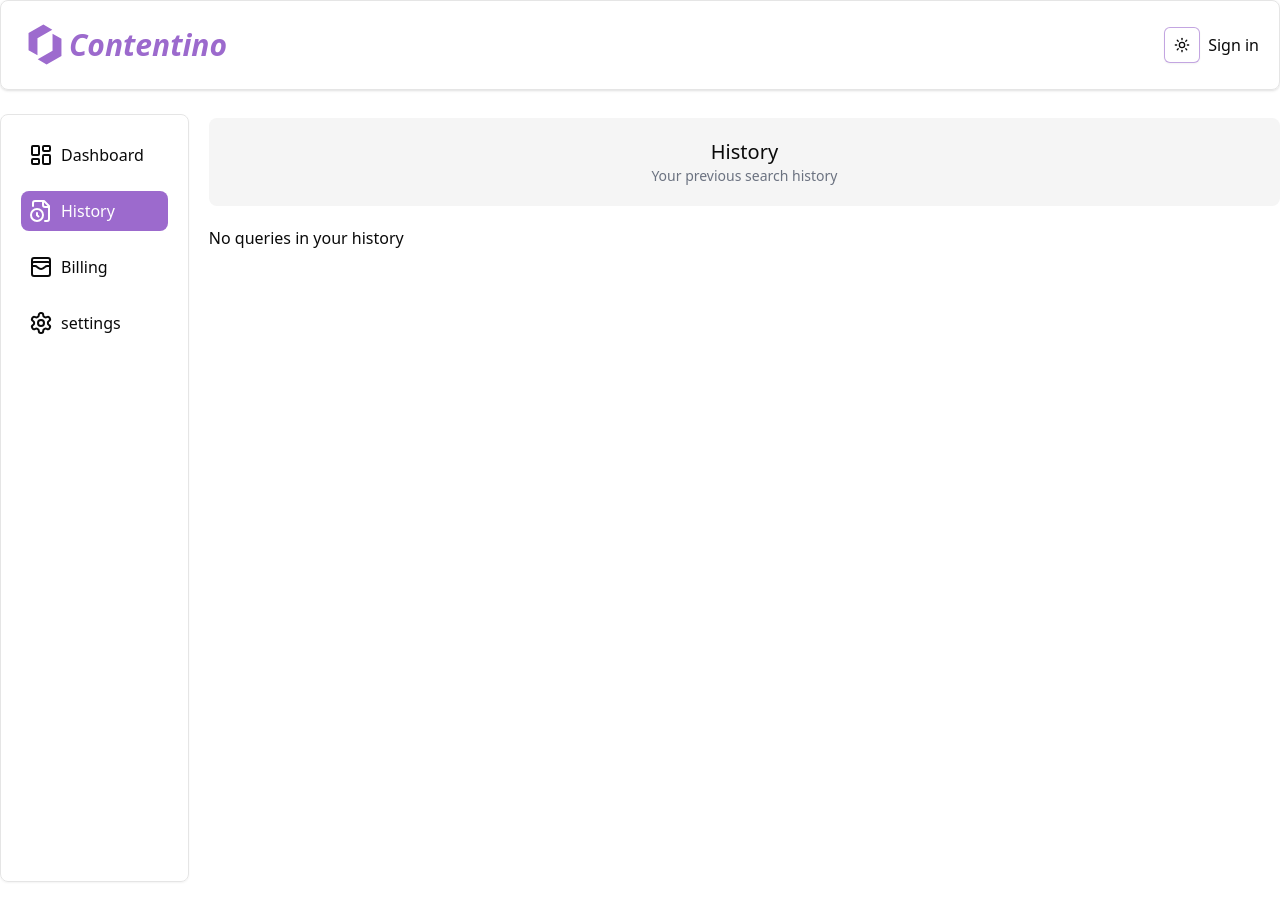
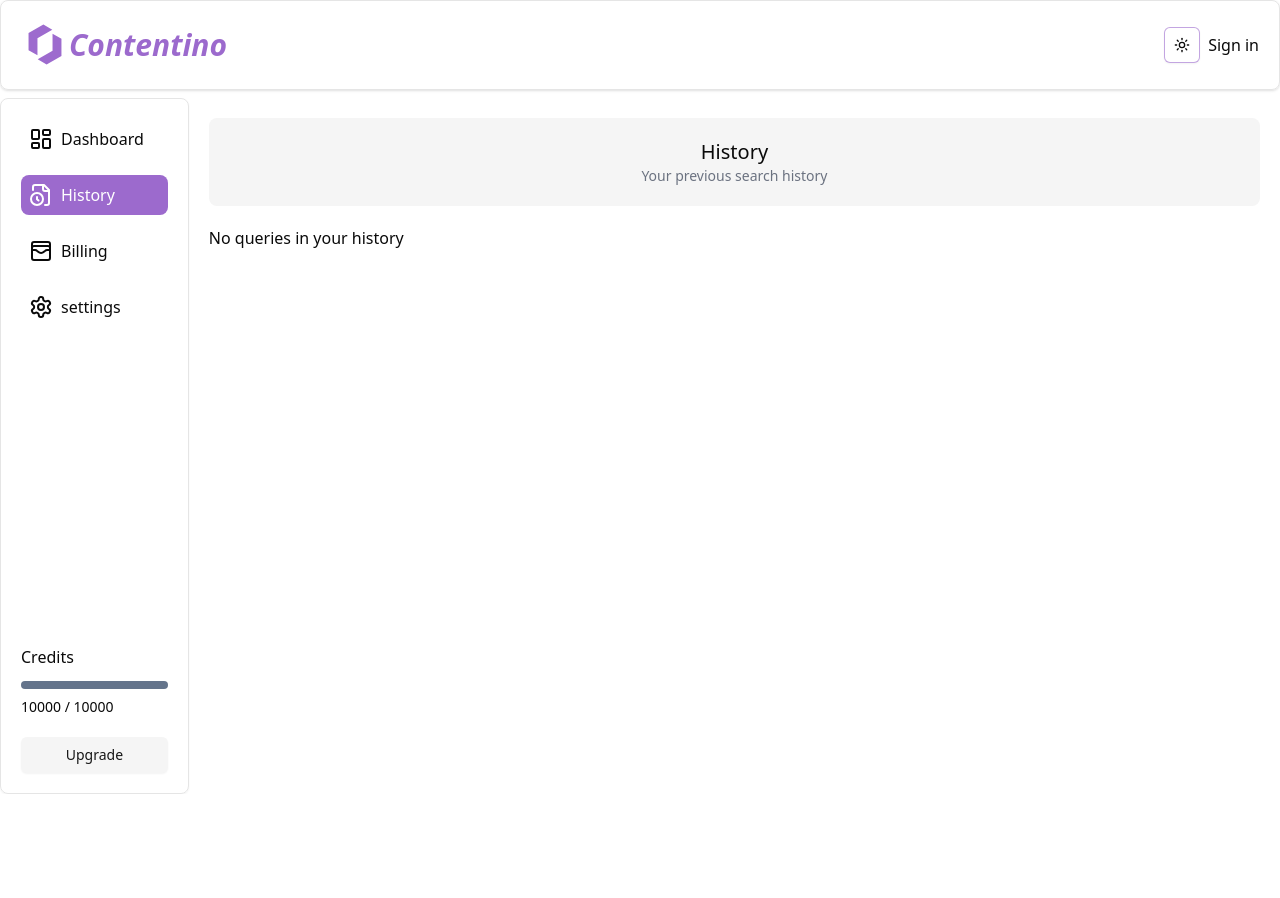
Before and after one commit to zana-abdollahpour/contentino, a Next.js app: page /dashboard/history in a window 1280 px wide. After the commit the page ends 800 px from the top, so only its background shows below. Built offline with nearby package versions, Linux system fonts and the light colour scheme; no server answers.

Commit message:
add remaining credits to sidebar

```diff
--- a/src/app/dashboard/layout.tsx
+++ b/src/app/dashboard/layout.tsx
@@ -6,9 +6,11 @@ export default function DashboardLayout({
   children: React.ReactNode;
 }>) {
   return (
-    <div className="relative flex [&>*]:p-5">
-      <SideNavigation />
-      <main className="w-full md:!pr-0">{children}</main>
+    <div className="relative flex h-[calc(100dvh_-_4.5rem)] overflow-y-hidden md:h-[calc(100dvh_-_6.5rem)]">
+      <SideNavigation className="p-5 pb-0" />
+      <main className="max-h-full w-full overflow-y-scroll p-5 pb-0">
+        {children}
+      </main>
     </div>
   );
 }
--- a/src/components/navigation/side-navigation.tsx
+++ b/src/components/navigation/side-navigation.tsx
@@ -9,6 +9,8 @@ import {
   WalletCards,
   Settings,
 } from "lucide-react";
+
+import Usage from "./usage";
 
 const sideMenuItems = [
   {
@@ -33,17 +35,26 @@ const sideMenuItems = [
   },
 ] as const;
 
-export default function SideNavigation() {
+interface SideNavigationProps {
+  className: string;
+}
+
+export default function SideNavigation({ className }: SideNavigationProps) {
   const pathname = usePathname();
 
   return (
-    <aside className="sticky top-4 my-4 h-[calc(100dvh_-_2rem)] rounded-lg border shadow-sm">
-      <ul className="h-full">
+    <aside
+      className={twMerge(
+        "top-4 max-h-full rounded-lg border shadow-sm",
+        className,
+      )}
+    >
+      <ul className="flex h-full flex-col items-stretch justify-start gap-4">
         {sideMenuItems.map((sideMenuItem) => (
           <li
             key={sideMenuItem.name}
             className={twMerge(
-              "my-4 flex w-fit cursor-pointer rounded-lg p-2",
+              "flex w-full cursor-pointer rounded-lg p-2",
               "first-of-type:mt-0 hover:bg-primary/80 hover:text-white md:w-auto md:pr-6",
               pathname === sideMenuItem.path && "bg-primary text-white",
             )}
@@ -57,6 +68,9 @@ export default function SideNavigation() {
             </Link>
           </li>
         ))}
+        <li className="mt-auto w-full">
+          <Usage />
+        </li>
       </ul>
     </aside>
   );
--- /dev/null
+++ b/src/components/navigation/usage.tsx
@@ -0,0 +1,37 @@
+"use client";
+
+import { twMerge } from "tailwind-merge";
+
+import { useUsage } from "@/context/usage";
+import { Button } from "@/components/ui/button";
+
+const CREDITS = 10000;
+
+export default function Usage() {
+  const { count } = useUsage();
+
+  const percentage = (count / CREDITS) * 100;
+
+  return (
+    <div className="my-2">
+      <div className="rounded-lg">
+        <h2 className="font-medium">Credits</h2>
+        <div className="mt-3 h-2 w-full rounded-full bg-slate-500">
+          <div
+            className={twMerge(
+              "h2 rounded-full bg-slate-200",
+              `w-[${percentage}%]`,
+            )}
+          />
+        </div>
+        <h3 className="my-2 text-xs md:text-sm">
+          {CREDITS - count} / {CREDITS}
+        </h3>
+      </div>
+
+      <Button className="my-3 w-full" variant="secondary">
+        Upgrade
+      </Button>
+    </div>
+  );
+}
```
